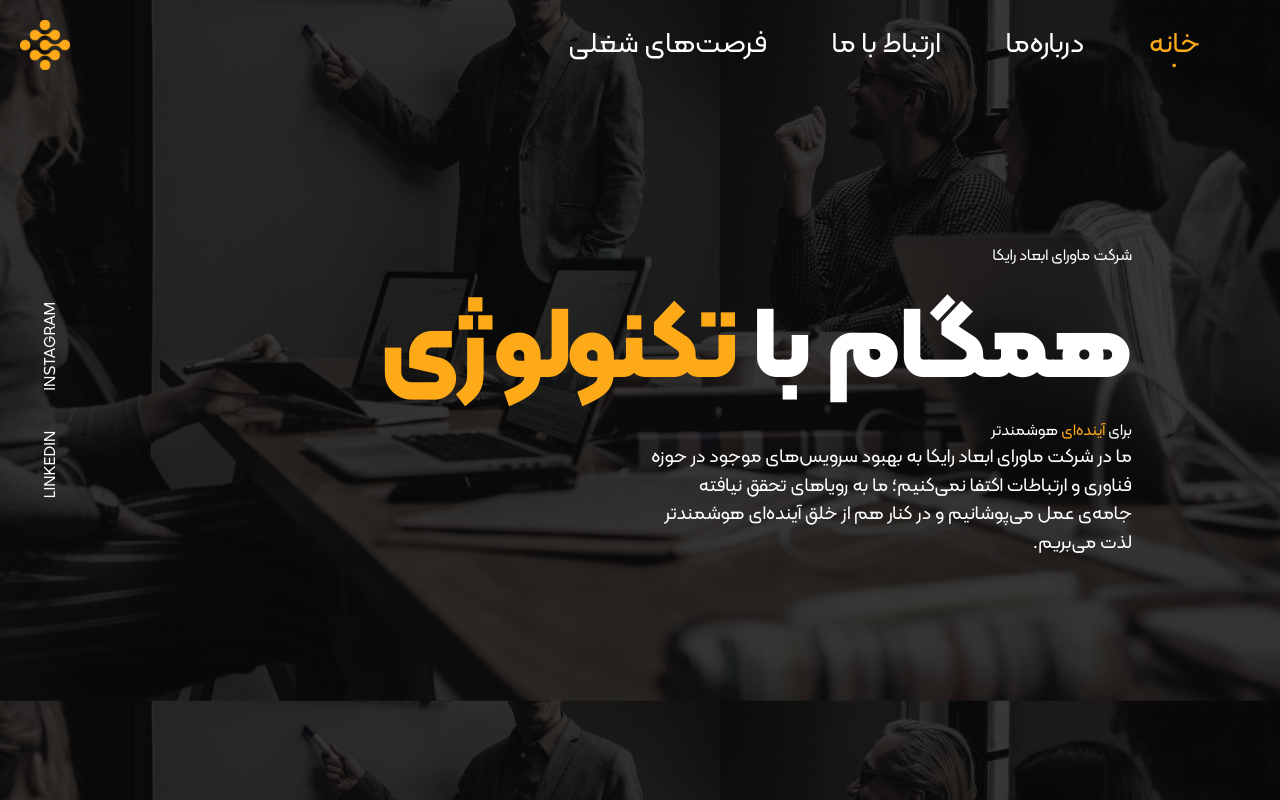
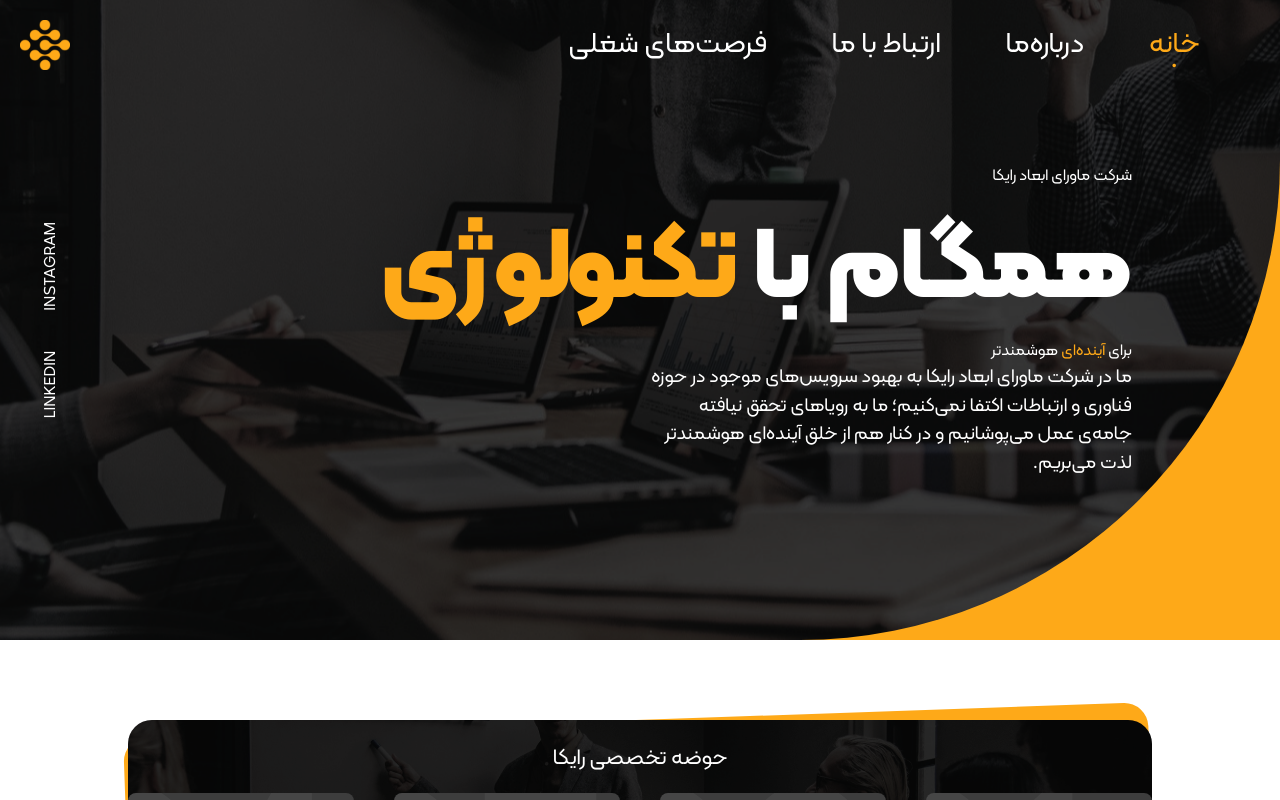
Before and after one commit to mahjs/Rayka-Main, a Next.js app: page / in a window 1280 px wide. Shown: the top 800 px of the page. Built offline with nearby package versions, Linux system fonts and the light colour scheme.

Commit message:
fix some bugs

```diff
--- a/src/app/page.tsx
+++ b/src/app/page.tsx
@@ -30,17 +30,17 @@ const informationData = [
 
 export default function Home() {
   return (
-    <div className="flex flex-col gap-10 md:gap-20">
+    <div className="relative flex flex-col gap-10 md:gap-20">
       {/* Background */}
-      <div className="absolute left-0 right-0 top-0 -z-30 hidden h-full w-full bg-[#FEA918] md:block" />
+      <div className="absolute left-0 right-0 top-0 -z-30 hidden w-full bg-[#FEA918] md:block md:h-[80vh]" />
 
       {/* Top content */}
       <div
         style={{
-          backgroundSize: "100%",
-          // backgroundPosition: "0% 105%",
+          // backgroundSize: "100%",
+          backgroundRepeat: "no-repeat",
         }}
-        className="flex items-center justify-between bg-main-image pt-16 md:h-[100vh] md:pt-0"
+        className="flex items-center justify-between bg-main-image bg-[20%] pt-16 md:h-[80vh] md:rounded-br-[30rem] md:pt-0"
       >
         <div className="flex-col px-5 pb-5 text-white md:mr-[8rem] md:py-10">
           <p className="header-a hidden md:block">شرکت ماورای ابعاد رایکا</p>
```
